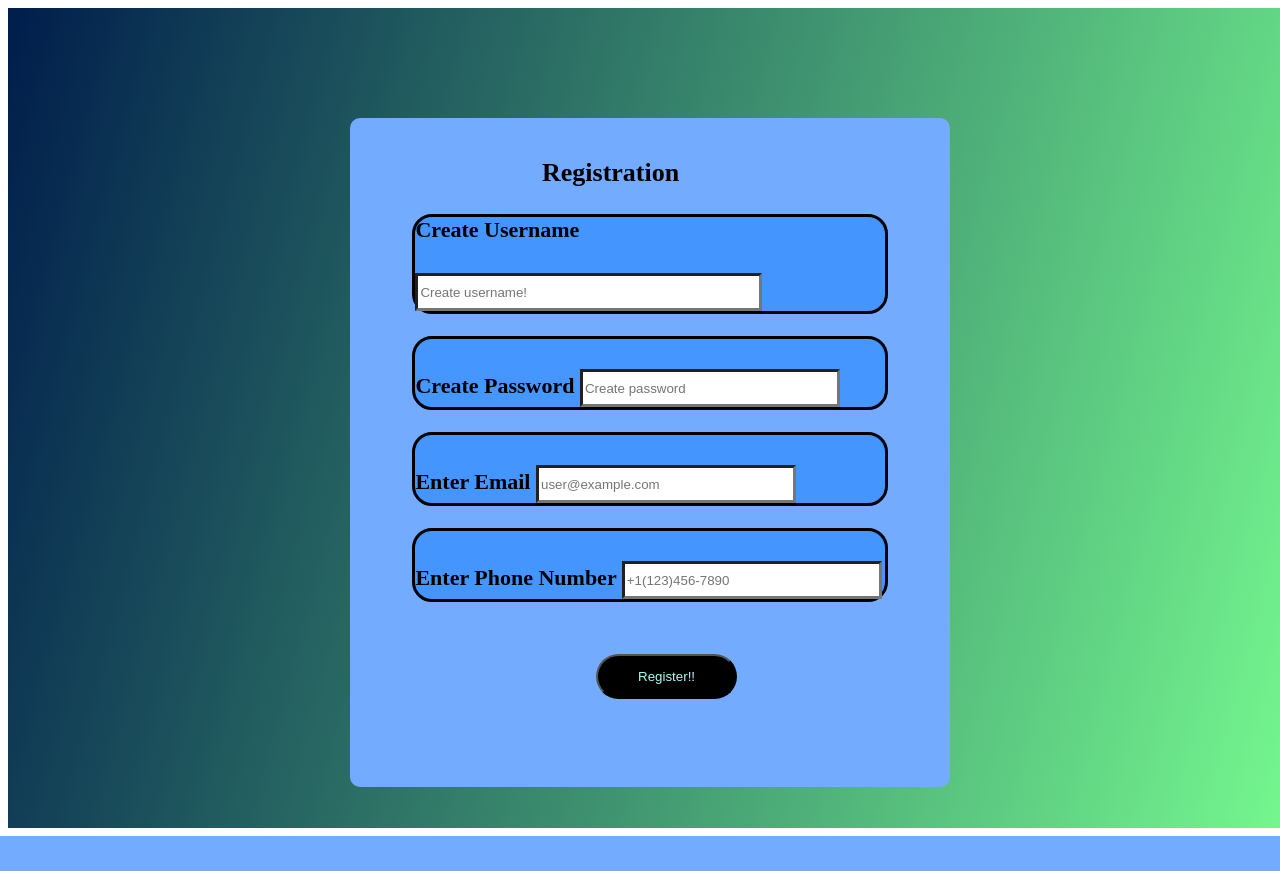
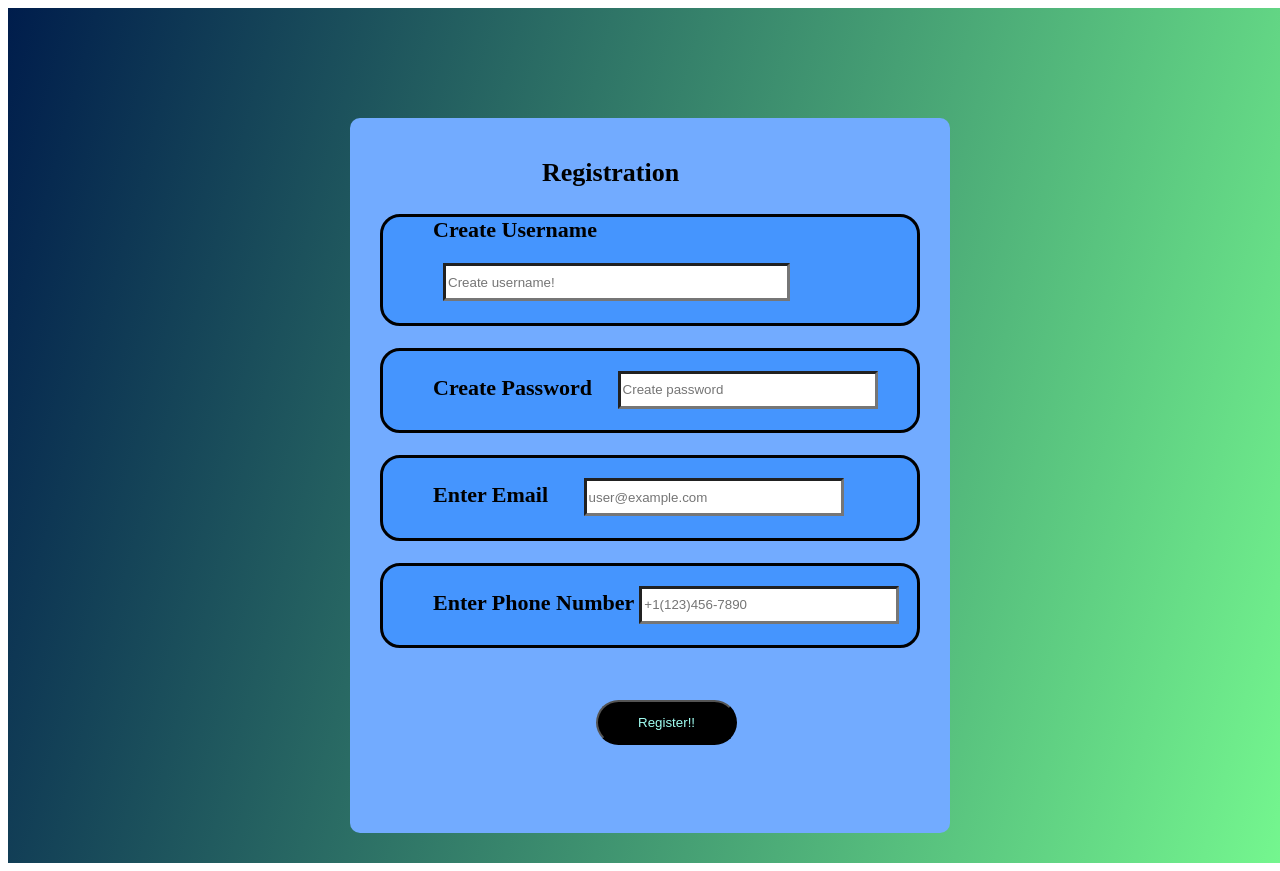
Before and after one commit to nilcoder09/reminder_app, a PHP site: page /registrationpage.html in a window 1280 px wide. Before the commit the page ends 836 px from the top, so only its background shows below. Run offline with PHP 8.4, Linux system fonts and the light colour scheme.

Commit message:
registration page

```diff
--- a/registrationpage.html
+++ b/registrationpage.html
@@ -14,7 +14,7 @@
                     <p class="create-password">Create Password  <input type="password" id="create-pass" placeholder="Create password"></p>
                     <p class="Enter-email">Enter Email <input type="email" id="create-pass" placeholder="user@example.com"></p>
                     <p class="Enter-phone">Enter Phone Number <input type="number" placeholder="+1(123)456-7890"></p>
-                    <p><a href=""><button id="button-finish-register" >Register!!</button></a></p>
+                    <p><a href="index.html"><button id="button-finish-register" >Register!!</button></a></p>
                 </div>
             </div>
         </div>
--- a/registrationpagestyle.css
+++ b/registrationpagestyle.css
@@ -25,11 +25,13 @@
 }
 
 .create-username{
+
     font-size: 22px;
-    margin-left: 6%;
-    margin-right: 6%;
-    padding-bottom: 0;
-    padding-top: 0;
+    margin-left: 0%;
+    margin-right: 0%;
+    padding-bottom: 4%;
+    padding-top: 0%;
+    padding-left: 50px;
     font-family: 'Times New Roman', Times, serif;
     color: black;
     font-style:normal;
@@ -41,52 +43,59 @@
 .create-password input{
     height: 30px;
     border-width: 3px;
-    margin-top: 30px;
+    margin-top: 20px;
     width: 250px;
+    margin-left: 20px;
 }
 
 .create-username input{
     height: 30px;
     border-width: 3px;
-    margin-top: 30px;
+    margin-top: 20px;
+    margin-left: 10px;
 }
 
 .Enter-email input{
     height: 30px;
     border-width: 3px;
-    margin-top: 30px;
+    margin-top: 20px;
     width: 250px;
+    margin-left: 30px;
 }
 
 .Enter-phone input{
     height: 30px;
     border-width: 3px;
-    margin-top: 30px;
+    margin-top: 20px;
     width: 250px;
 }
 
 
 .create-password{
+
     font-size: 22px;
-    margin-left: 6%;
-    margin-right: 6%;
-    padding-bottom: 0;
-    padding-top: 0;
+    margin-left: 0%;
+    margin-right: 0%;
+    padding-bottom: 4%;
+    padding-top: 0%;
+    padding-left: 50px;
     font-family: 'Times New Roman', Times, serif;
     color: black;
     font-style:normal;
     font-weight: bolder;
     border: 3px solid;
     border-radius: 20px;
-    background-color: rgb(69, 150, 255);
+    background-color: rgb(69, 149, 254);
 }
 
 .Enter-email{
+
     font-size: 22px;
-    margin-left: 6%;
-    margin-right: 6%;
-    padding-bottom: 0;
-    padding-top: 0;
+    margin-left: 0%;
+    margin-right: 0%;
+    padding-bottom: 4%;
+    padding-top: 0%;
+    padding-left: 50px;
     font-family: 'Times New Roman', Times, serif;
     color: black;
     font-style:normal;
@@ -97,11 +106,13 @@
 }
 
 .Enter-phone{
+
     font-size: 22px;
-    margin-left: 6%;
-    margin-right: 6%;
-    padding-bottom: 0;
-    padding-top: 0;
+    margin-left: 0%;
+    margin-right: 0%;
+    padding-bottom: 4%;
+    padding-top: 0%;
+    padding-left: 50px;
     font-family: 'Times New Roman', Times, serif;
     color: black;
     font-style:normal;
```
Also changed, not shown: style.css (+14 -11 lines), mainpage.html (added), mainpagestyle.css (added).
